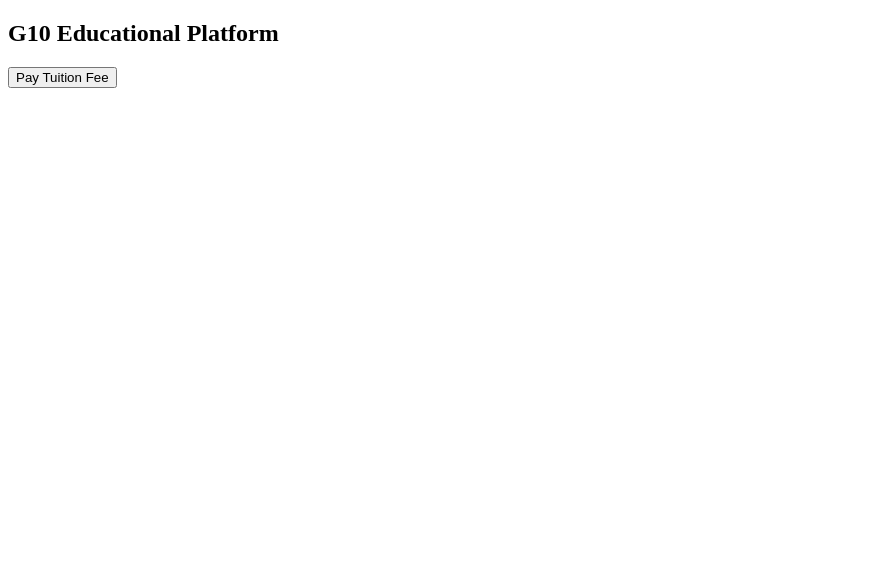
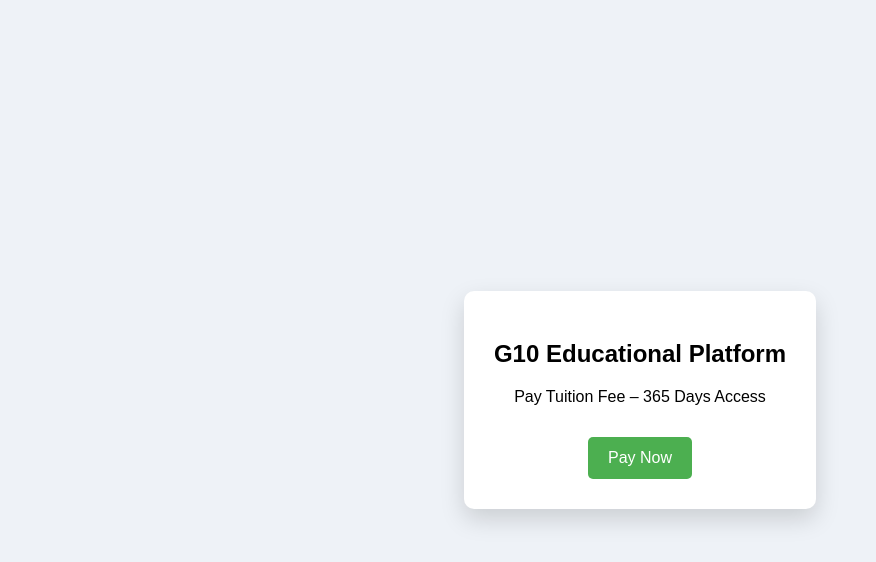
Before and after one commit to dppg10educationalplatform-pixel/g10-payment-access, a website: page public/index.html in a window 1280 px wide. Shown: the whole page, without its empty margins (0-876 px from the left). Drawn offline with Linux system fonts and the light colour scheme.

Commit message:
Update index.html

```diff
--- a/public/index.html
+++ b/public/index.html
@@ -1,27 +1,73 @@
 <!DOCTYPE html>
-<html>
+<html lang="en">
 <head>
-  <title>Pay Fees – G10</title>
+  <meta charset="UTF-8">
+  <meta name="viewport" content="width=device-width, initial-scale=1.0">
+  <title>Pay Fees – G10 Educational Platform</title>
+  <style>
+    body {
+      font-family: Arial, sans-serif;
+      background: #eef2f7;
+      display: flex;
+      justify-content: center;
+      align-items: center;
+      height: 100vh;
+      margin: 0;
+    }
+    .card {
+      background: #fff;
+      padding: 30px;
+      border-radius: 10px;
+      box-shadow: 0 10px 25px rgba(0,0,0,0.15);
+      text-align: center;
+    }
+    button {
+      padding: 12px 20px;
+      font-size: 16px;
+      cursor: pointer;
+      border: none;
+      background-color: #4CAF50;
+      color: #fff;
+      border-radius: 5px;
+      margin-top: 15px;
+    }
+    h2 {
+      margin-bottom: 20px;
+    }
+  </style>
 </head>
 <body>
 
-<h2>G10 Educational Platform</h2>
-<button id="payBtn">Pay Tuition Fee</button>
+<div class="card">
+  <h2>G10 Educational Platform</h2>
+  <p>Pay Tuition Fee – 365 Days Access</p>
+  <button id="payBtn">Pay Now</button>
+</div>
 
 <script src="https://checkout.razorpay.com/v1/checkout.js"></script>
 <script>
 document.getElementById("payBtn").onclick = function () {
+
+  // Replace with your Razorpay Key ID (frontend)
   var options = {
-    key: "rzp_test_Rru3aihggKA4xx",
-    amount: 1000 * 100,
+    key: "rzp_test_Rru3aihggKA46N", // <-- Key ID
+    amount: 1000 * 100,              // 1000 INR in paise
     currency: "INR",
     name: "G10 Educational Platform",
     description: "Tuition Fee – 365 Days Access",
+    // handler called after successful payment
     handler: function (response) {
+      // Save payment info locally
       localStorage.setItem("paymentData", JSON.stringify(response));
+
+      // Redirect to success page (backend will verify)
       window.location.href = "success.html";
+    },
+    theme: {
+      color: "#4CAF50"
     }
   };
+
   var rzp = new Razorpay(options);
   rzp.open();
 };
```
